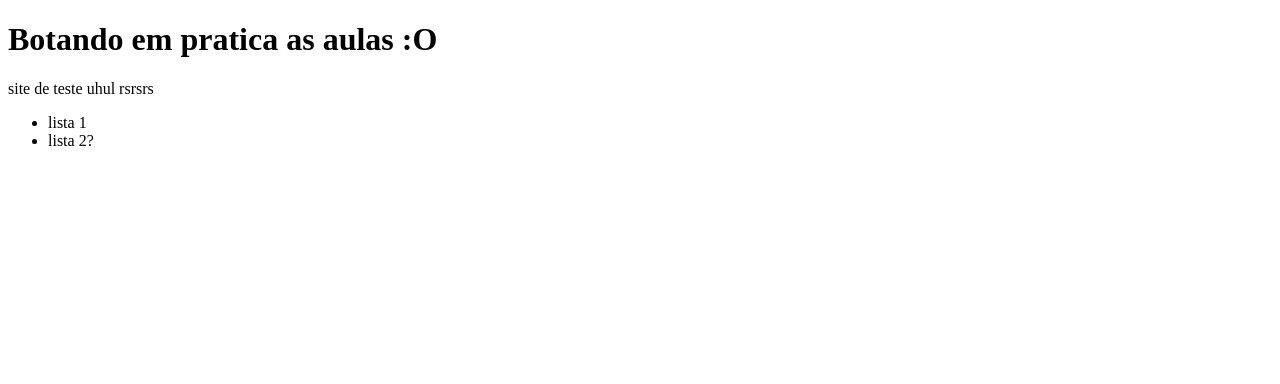
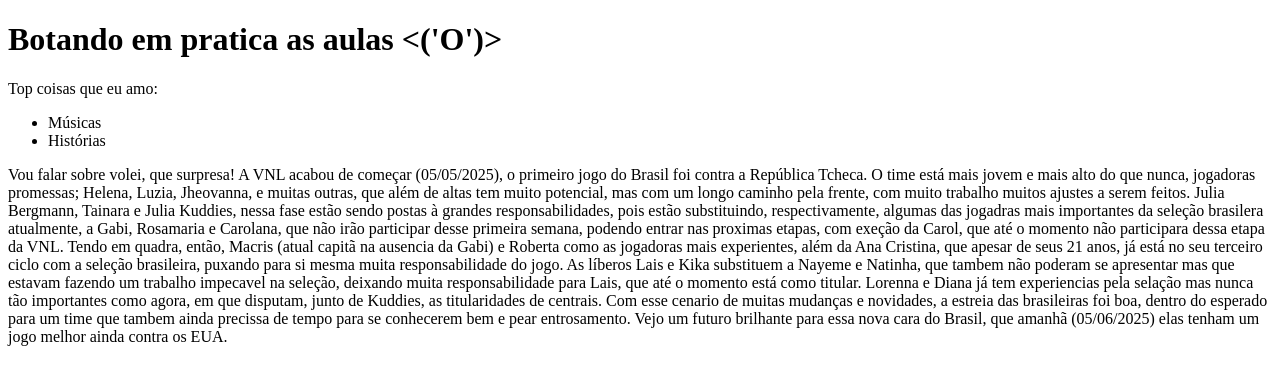
Before and after one commit to grimaldiManuela/exemplo-4, a plain HTML site: page index.html in a window 1280 px wide. Drawn offline with Linux system fonts and the light colour scheme.

Commit message:
enchendo linguiça

```diff
--- a/index.html
+++ b/index.html
@@ -6,11 +6,34 @@
     <title>manela</title>
 </head>
 <body>
-    <h1>Botando em pratica as aulas :O</h1>
-    <p>site de teste uhul rsrsrs</p>
+    <h1>Botando em pratica as aulas <('O')></h1>
+    <p>Top coisas que eu amo:</p>
     <ul>
-        <li>lista 1</li>
-        <li>lista 2?</li>
+        <li>Músicas</li>
+        <li>Histórias</li>
     </ul>
+    <p>
+        Vou falar sobre volei, que surpresa! A VNL acabou de começar (05/05/2025), o primeiro jogo do Brasil foi
+        contra a República Tcheca.
+        O time está mais jovem e mais alto do que nunca, jogadoras promessas; Helena, Luzia, Jheovanna,
+        e muitas outras, que além de altas tem muito potencial, mas com um longo caminho pela frente,
+        com muito trabalho muitos ajustes a serem feitos.
+        Julia Bergmann, Tainara e Julia Kuddies, nessa fase estão sendo postas à grandes responsabilidades,
+        pois estão substituindo, respectivamente, algumas das jogadras mais importantes da seleção brasilera
+        atualmente, a Gabi, Rosamaria e Carolana, que não irão participar desse primeira semana, podendo entrar
+        nas proximas etapas, com exeção da Carol, que até o momento não participara dessa etapa da VNL.
+        Tendo em quadra, então, Macris (atual capitã na ausencia da Gabi) e Roberta como as
+        jogadoras mais experientes, além da Ana Cristina, que apesar de seus 21 anos, já está no seu terceiro ciclo
+        com a seleção brasileira, puxando para si mesma muita responsabilidade do jogo.
+        As líberos Lais e Kika substituem a Nayeme e Natinha, que tambem não poderam se apresentar mas que estavam
+        fazendo um trabalho impecavel na seleção, deixando muita responsabilidade para Lais, que até o momento
+        está como titular.
+        Lorenna e Diana já tem experiencias pela selação mas nunca tão importantes como agora, em que disputam,
+        junto de Kuddies, as titularidades de centrais.
+        Com esse cenario de muitas mudanças e novidades, a estreia das brasileiras foi boa, dentro do esperado
+        para um time que tambem ainda precissa de tempo para se conhecerem bem e pear entrosamento.
+        Vejo um futuro brilhante para essa nova cara do Brasil, que amanhã (05/06/2025) elas tenham um jogo
+        melhor ainda contra os EUA.
+    </p>
 </body>
 </html>
```
